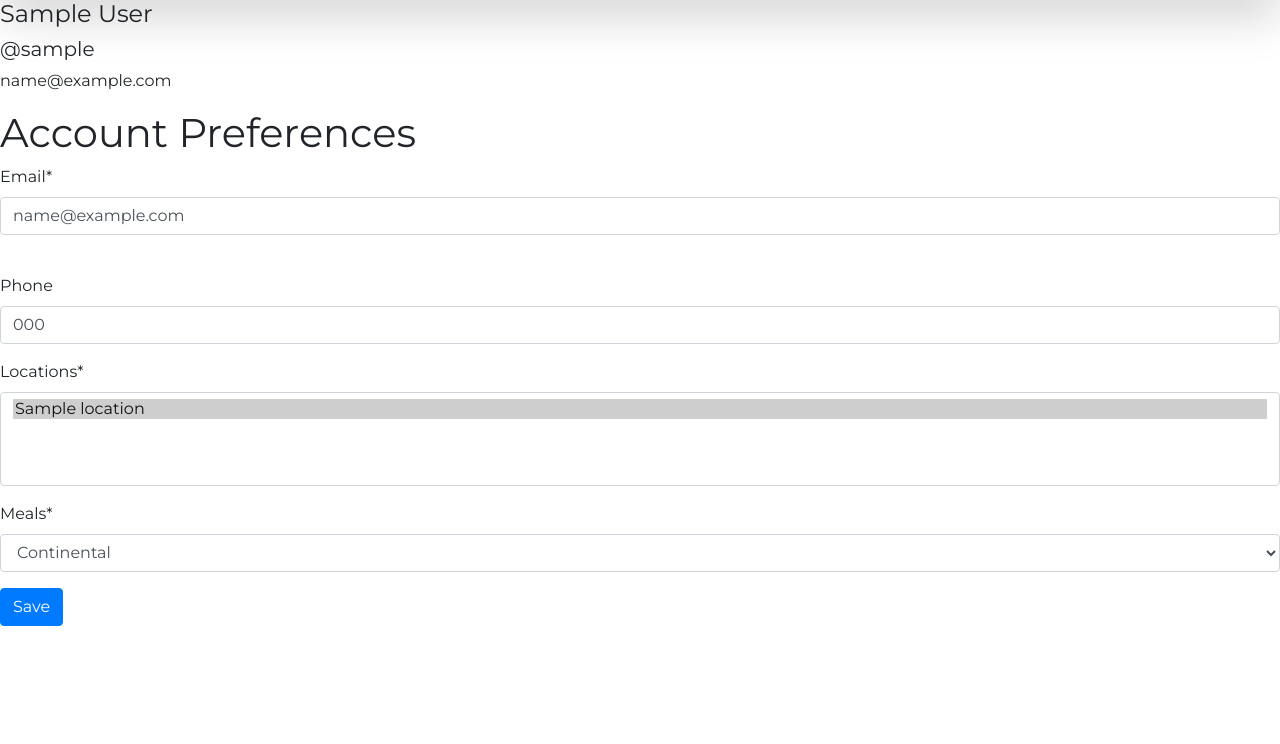
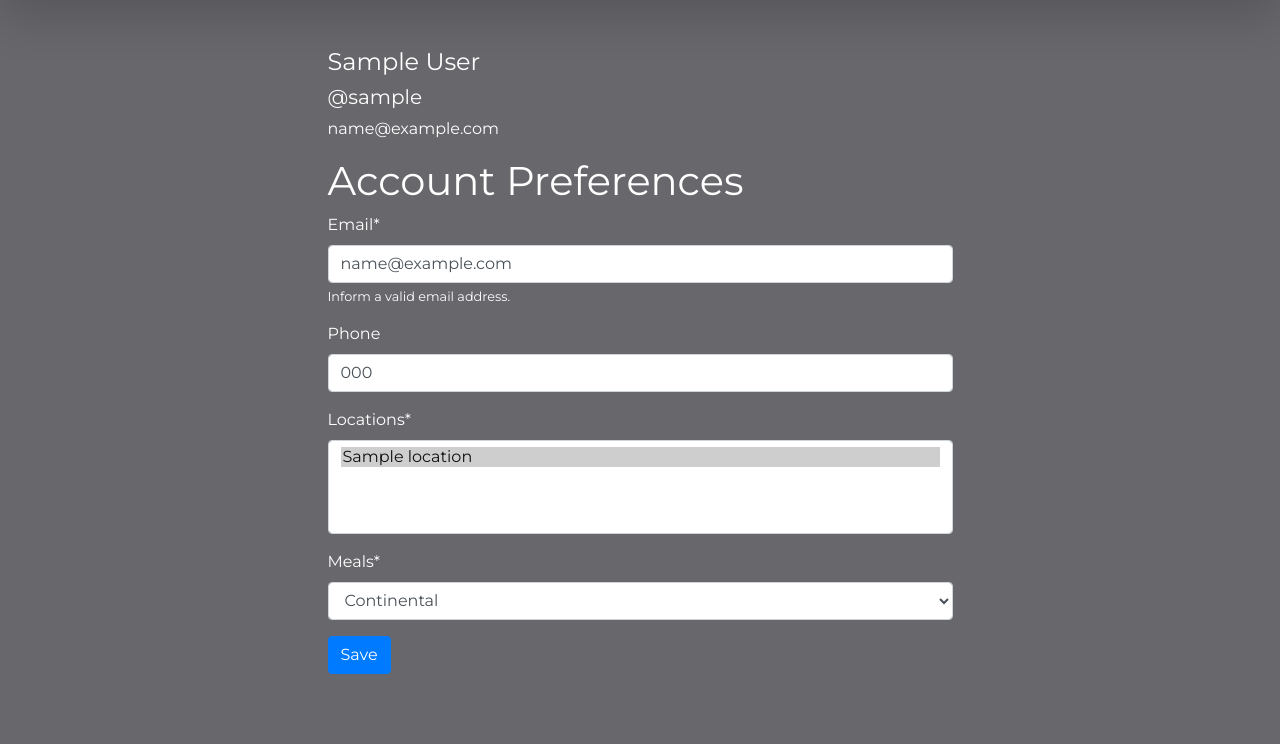
Before and after one commit to DersJ/MobileMenu, a Django app: page /account/profile/ in a window 1280 px wide. Shown: the part 56-800 px from the top of the page. Run offline with Django 3.2, Linux system fonts and the light colour scheme; a user stored in the database is signed in; tables that the repository leaves empty hold one stand-in row (values such as "Sample post"); some libraries are stand-ins or nearby versions.

Commit message:
add divs

```diff
--- a/templates/registration/profile.html
+++ b/templates/registration/profile.html
@@ -1,6 +1,8 @@
 {% extends 'base.html' %}
 {% load crispy_forms_tags %}
 {% block content %}
+<div class="gray login py-5 row text-white">
+	<div class="offset-md-2 col-md-8 offset-lg-3 col-lg-6">
     {% if user.name %}
     <h4>{{user.name}}</h4>
     <h5>@{{user.username}}</h4>
@@ -18,6 +20,8 @@
         {{ form|crispy }}
         <button class="btn btn-primary"type="submit">Save</button>
     </form>
+</div>
+</div>
 
 
     {% endblock %}
```
